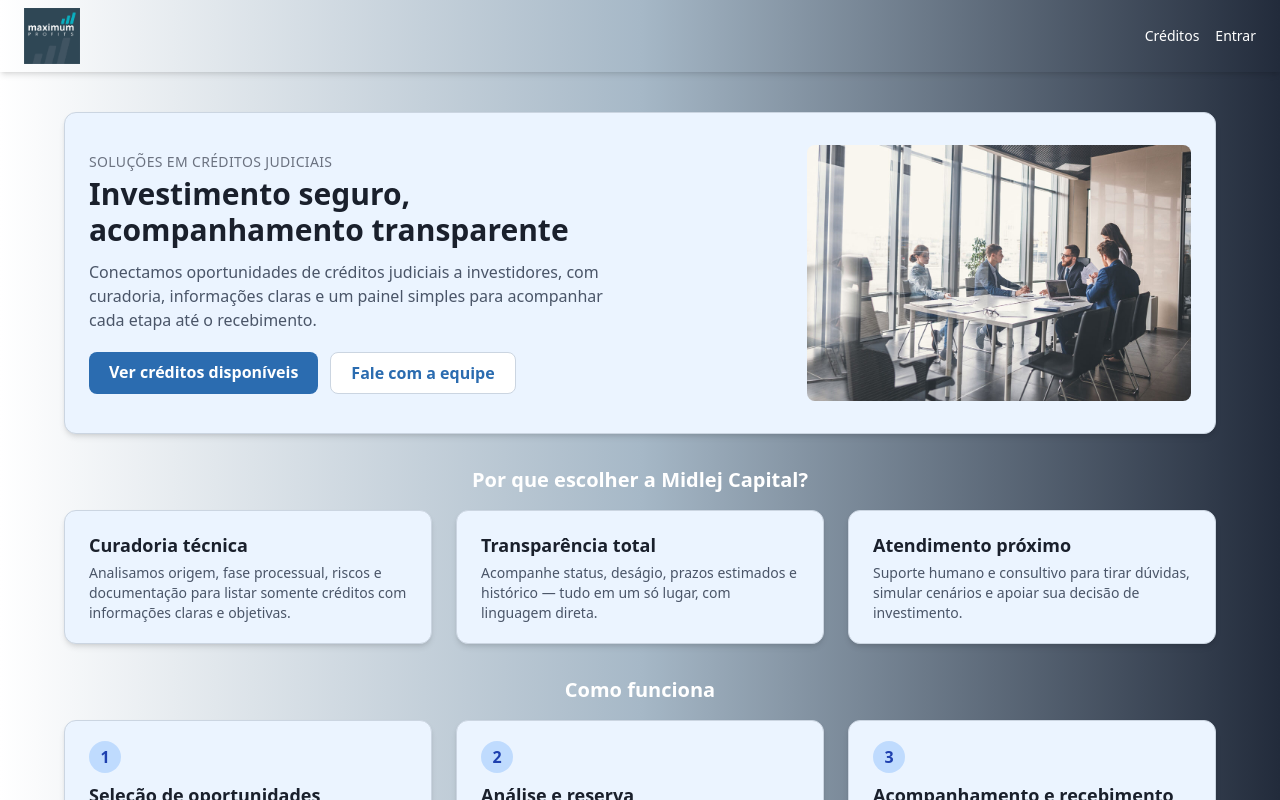
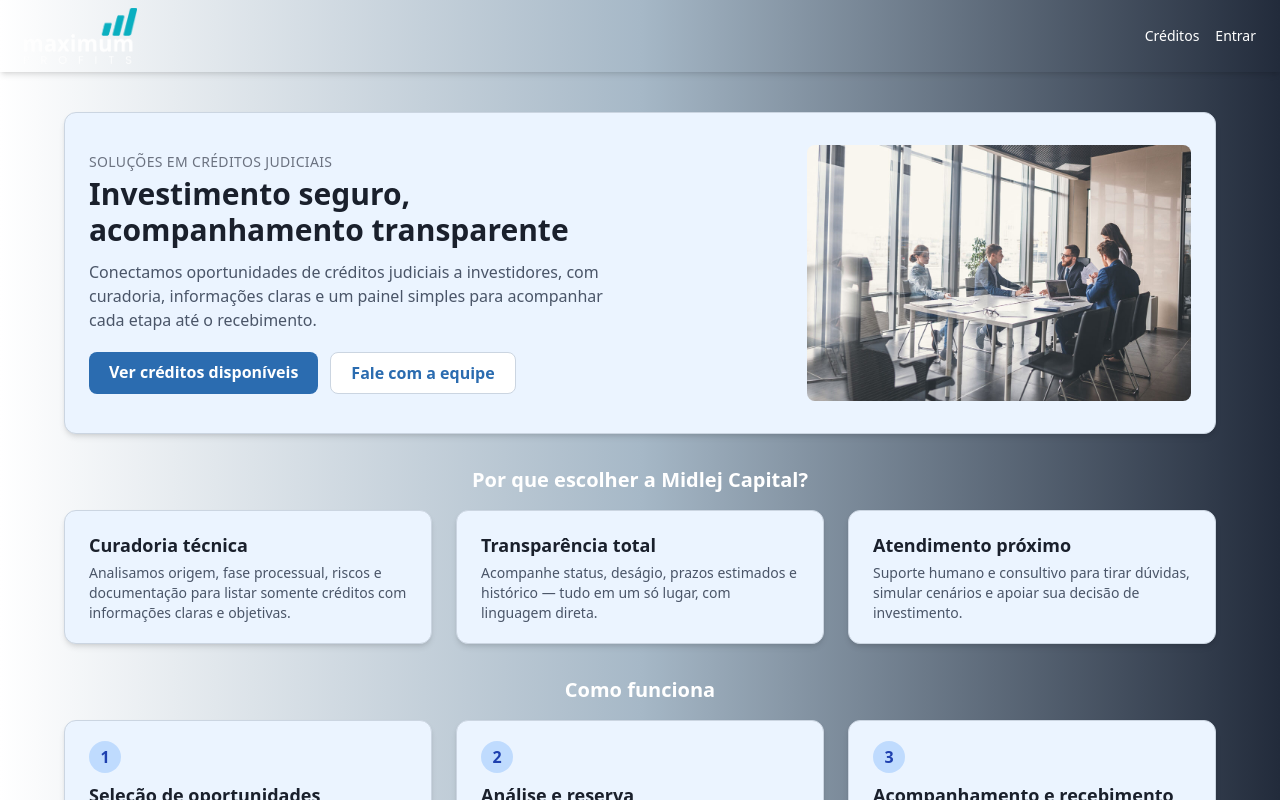
Before and after one commit to skcbroo/front_maximum, a React (Vite) app: page / in a window 1280 px wide. Shown: the top 800 px of the page. Built offline with nearby package versions, Linux system fonts and the light colour scheme.

Commit message:
Update Navbar.jsx

```diff
--- a/src/components/Navbar.jsx
+++ b/src/components/Navbar.jsx
@@ -19,7 +19,7 @@ export default function NavbarLayout({ children }) {
                 <div className="flex items-center gap-2">
                     <Link to="/">
                         <img
-                            src="/logo1.png"
+                            src="/logo2.png"
                             alt="Logo"
                             className="h-14 cursor-pointer"
                             draggable="false"
```
